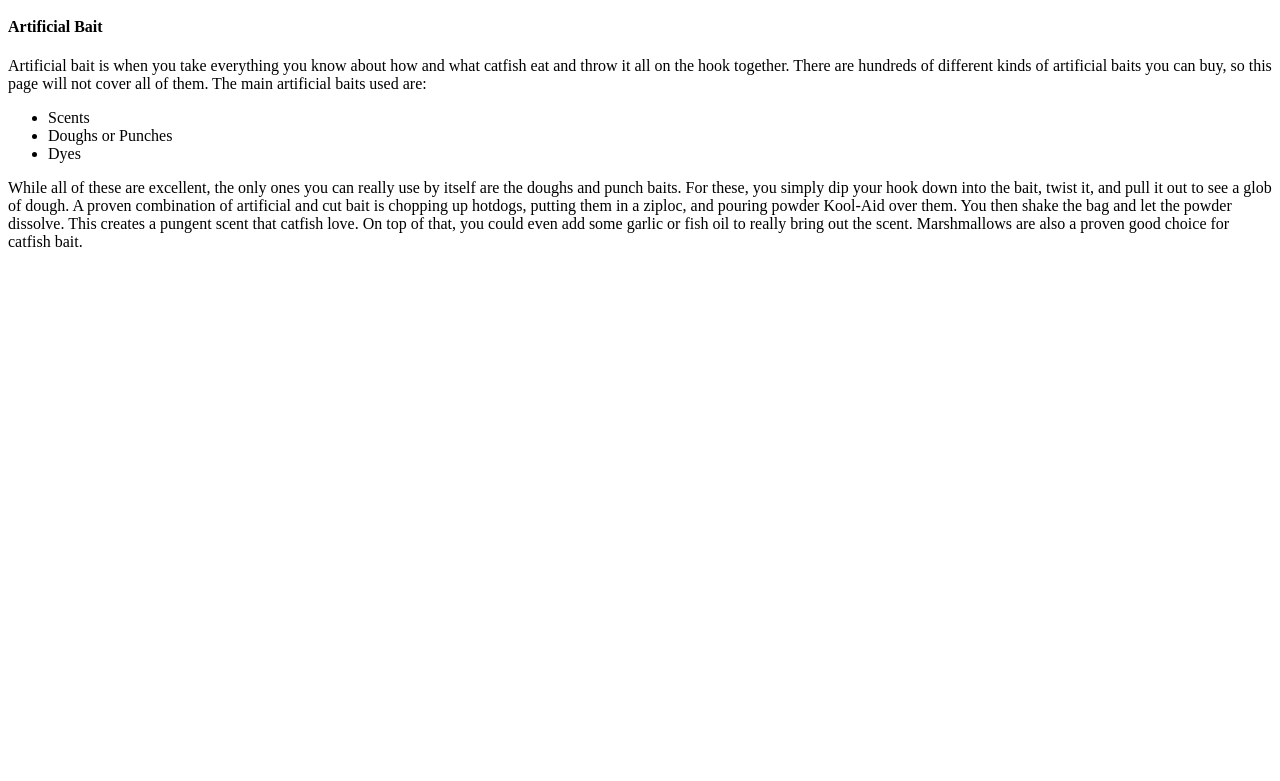
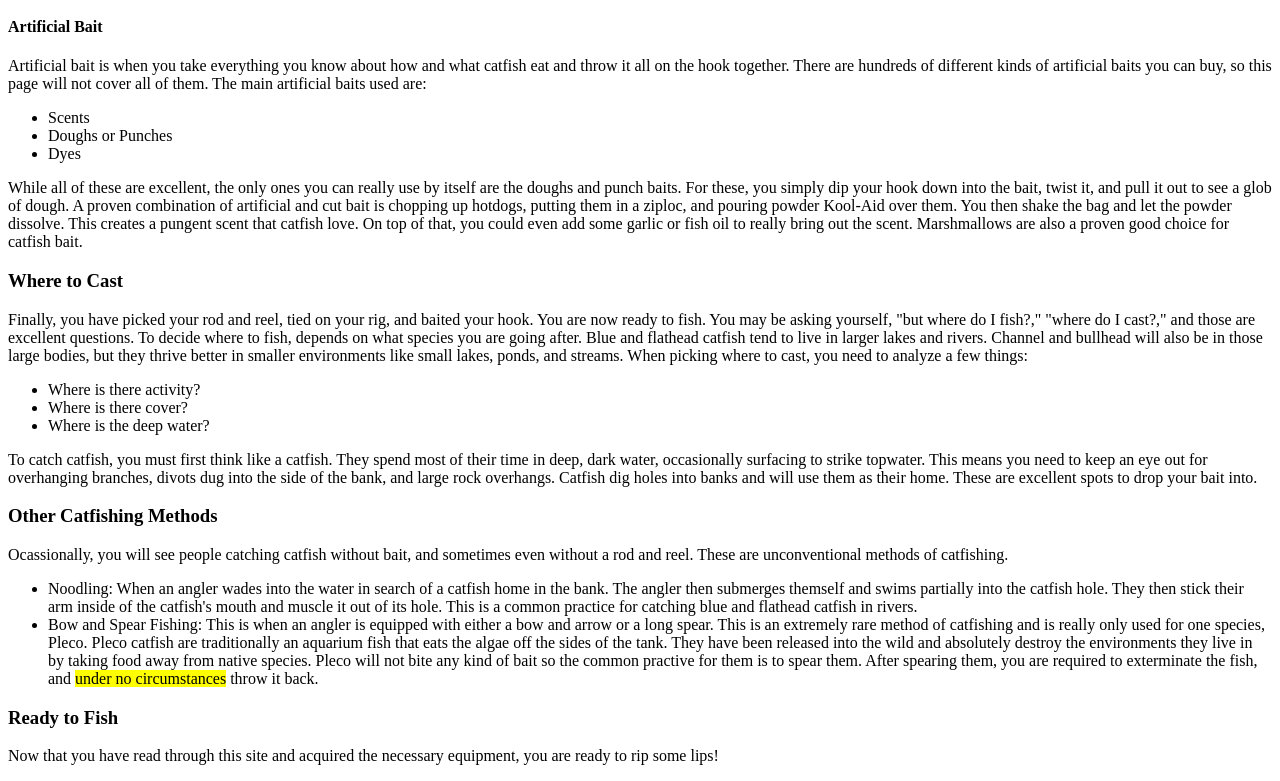
Before and after one commit to GavinBoyer/gavin-boyer-project-03, a plain HTML site: page index.html in a window 1280 px wide. Shown: the part 1494-2275 px from the top of the page. Before the commit the page ends 1761 px from the top, so only its background shows below. Drawn offline with Linux system fonts and the light colour scheme.

Commit message:
updated index.html again
added more content. "where to fish" "other catfishing methods" and "ready to fish"

```diff
--- a/index.html
+++ b/index.html
@@ -177,5 +177,62 @@
         fish oil to really bring out the scent. Marshmallows are also a proven
         good choice for catfish bait.
     </p>
+
+    <h3>Where to Cast</h3>
+
+    <p>
+            Finally, you have picked your rod and reel, tied on your rig, and
+        baited your hook. You are now ready to fish. You may be asking yourself,
+        "but where do I fish?," "where do I cast?," and those are excellent
+        questions. To decide where to fish, depends on what species you are going
+        after. Blue and flathead catfish tend to live in larger lakes and rivers.
+        Channel and bullhead will also be in those large bodies, but they thrive
+        better in smaller environments like small lakes, ponds, and streams.
+        When picking where to cast, you need to analyze a few things:
+        <ul>
+            <li>Where is there activity?</li>
+            <li>Where is there cover?</li>
+            <li>Where is the deep water?</li>
+        </ul>
+        To catch catfish, you must first think like a catfish. They spend most of
+        their time in deep, dark water, occasionally surfacing to strike topwater.
+        This means you need to keep an eye out for overhanging branches, divots dug
+        into the side of the bank, and large rock overhangs. Catfish dig holes into
+        banks and will use them as their home. These are excellent spots to drop
+        your bait into.
+    </p>
+
+    <h3>Other Catfishing Methods</h3>
+
+    <p>
+            Ocassionally, you will see people catching catfish without bait,
+        and sometimes even without a rod and reel. These are unconventional methods
+        of catfishing.
+        <ul>
+            <li>Noodling: When an angler wades into the water in search of a
+                catfish home in the bank. The angler then submerges themself and
+                swims partially into the catfish hole. They then stick their arm
+                inside of the catfish's mouth and muscle it out of its hole. This
+                is a common practice for catching blue and flathead catfish in rivers.
+            </li>
+            <li>Bow and Spear Fishing: This is when an angler is equipped with either
+                a bow and arrow or a long spear. This is an extremely rare method of
+                catfishing and is really only used for one species, Pleco. Pleco catfish
+                are traditionally an aquarium fish that eats the algae off the sides of
+                the tank. They have been released into the wild and absolutely destroy
+                the environments they live in by taking food away from native species.
+                Pleco will not bite any kind of bait so the common practive for them is
+                to spear them. After spearing them, you are required to exterminate the
+                fish, and <mark>under no circumstances</mark> throw it back.
+            </li>
+        </ul>
+    </p>
+
+    <h3>Ready to Fish</h3>
+
+    <p>
+            Now that you have read through this site and acquired the necessary
+        equipment, you are ready to rip some lips!
+    </p>
 </body>
 </html>
```
